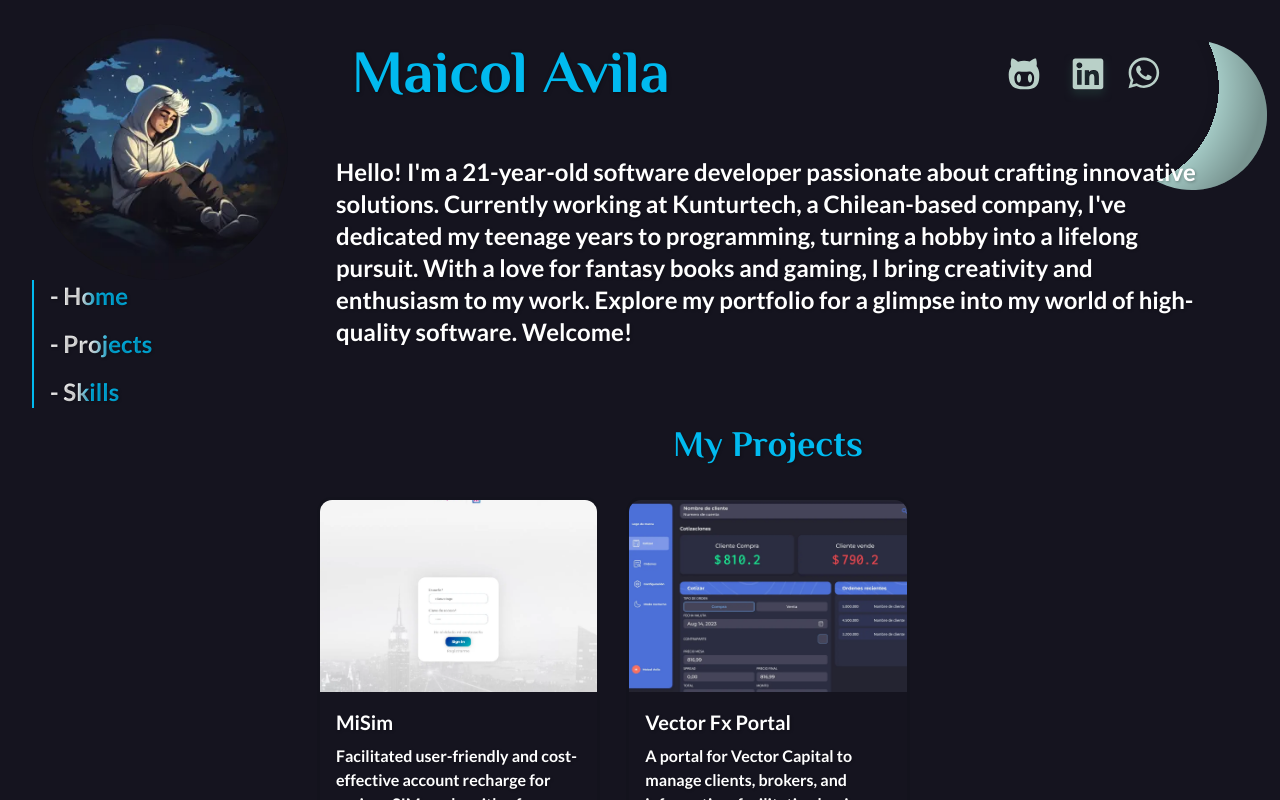
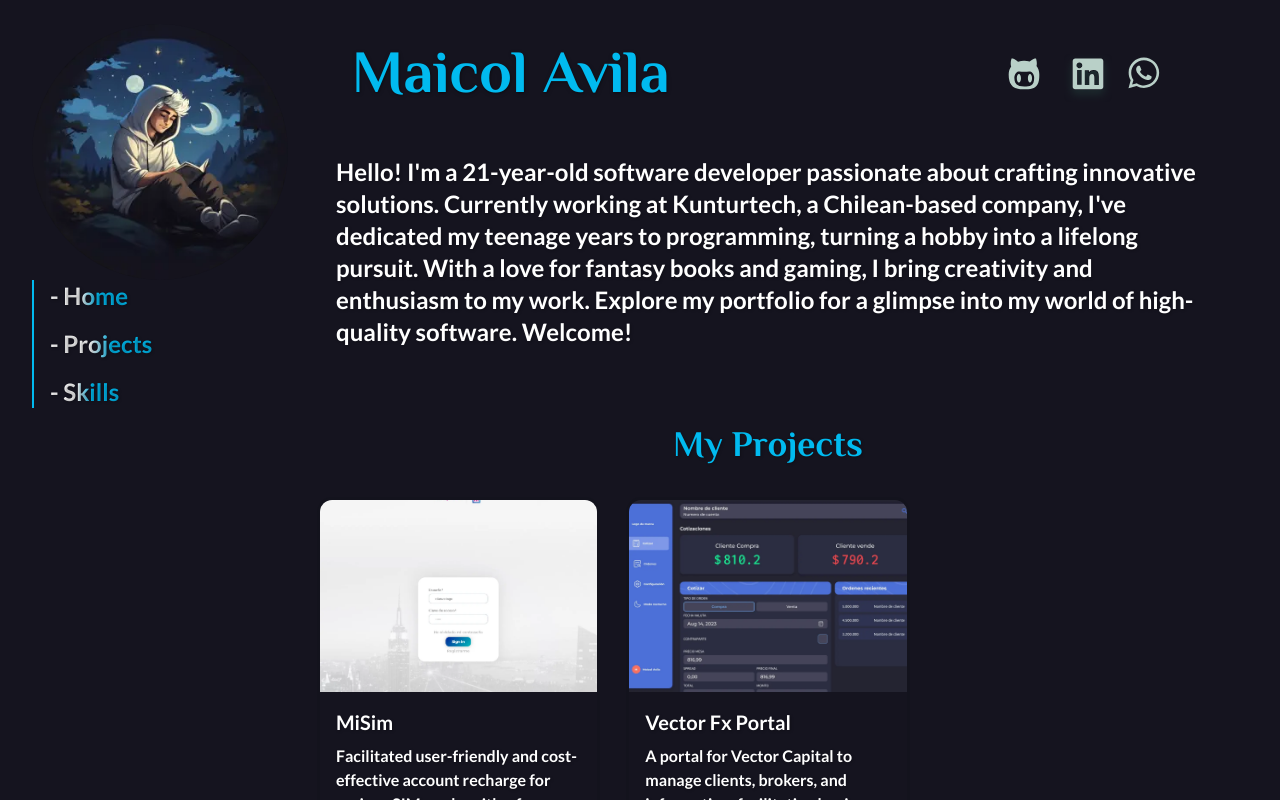
Before and after one commit to MaicolAvila/maicolavila, a Next.js app: page / in a window 1280 px wide. Built offline with nearby package versions, Linux system fonts and the light colour scheme.

Commit message:
Add background.css import to globals.css and remove background.css import from layout.tsx

```diff
--- a/src/app/globals.css
+++ b/src/app/globals.css
@@ -1,6 +1,7 @@
 @tailwind base;
 @tailwind components;
 @tailwind utilities;
+@import url(./background.css);
 
 body {
   color: white;
--- a/src/app/layout.tsx
+++ b/src/app/layout.tsx
@@ -1,7 +1,6 @@
 import type { Metadata } from "next";
 import { Lato } from "next/font/google";
 import "./globals.css";
-import "./background.css";
 import Navigation from "@/components/navigation/Navigation.component";
 import Image from "next/image";
 import MoonAnimation from "@/components/moon/Moon";
```
